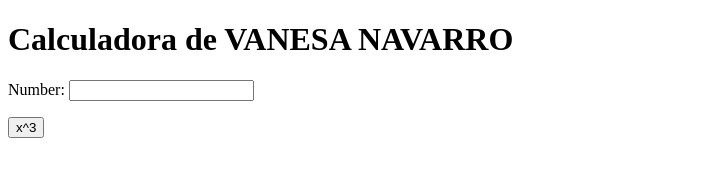
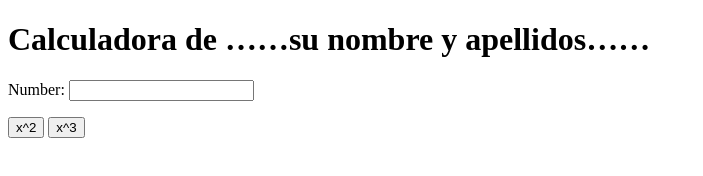
Before and after one commit to vnoronoz/my_calculator_2, a plain HTML site: page index.html in a window 1280 px wide. Shown: the whole page, without its empty margins (0-703 px from the left). Drawn offline with Linux system fonts and the light colour scheme.

Commit message:
x^2 button

```diff
--- a/index.html
+++ b/index.html
@@ -5,10 +5,11 @@
 		<meta charset="utf-8">
 	</head>
 	<body>
-		<h1>Calculadora de VANESA NAVARRO</h1>
+		<h1>Calculadora de ……su nombre y apellidos……</h1>
 		Number:
 		<input type="text" id="n1">
 		<p>
+			<button onclick="square()"> x^2 </button>
 			<button onclick="cube()"> x^3 </button>
 		</p>
 		<script type="text/javascript">
@@ -16,6 +17,10 @@
 				var num = document.getElementById("n1");
 				num.value = Math.pow(num.value, 3);
 			}
+			function square() {
+				var num = document.getElementById("n1");
+				num.value = Math.pow(num.value, 2);
+			}
 		</script>
 	</body>
 </html>
```
